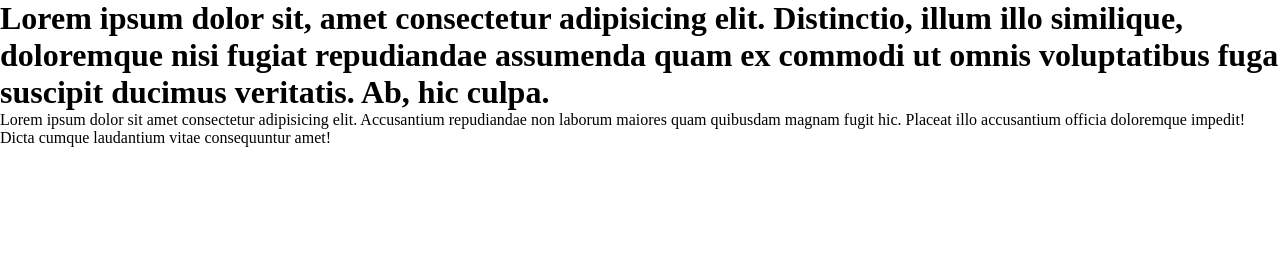
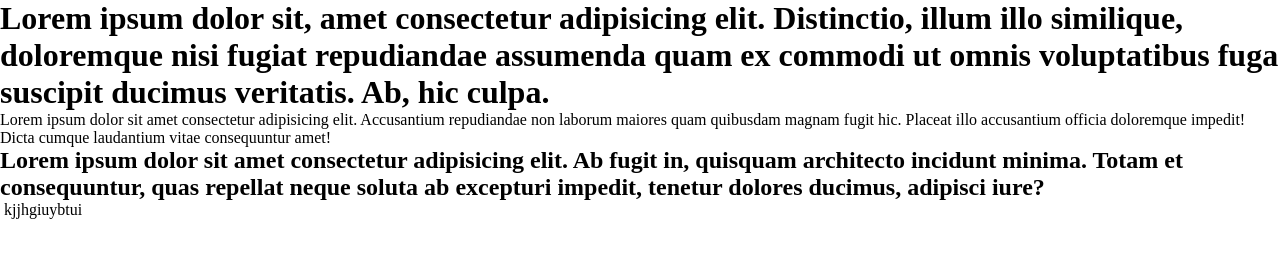
Before and after one commit to yusufxon007/gotrip, a plain HTML site: page index.html in a window 1280 px wide. Drawn offline with Linux system fonts and the light colour scheme.

Commit message:
first commit

```diff
--- a/index.html
+++ b/index.html
@@ -21,6 +21,17 @@
           Placeat illo accusantium officia doloremque impedit! Dicta cumque
           laudantium vitae consequuntur amet!
         </p>
+        <h2>
+          Lorem ipsum dolor sit amet consectetur adipisicing elit. Ab fugit in,
+          quisquam architecto incidunt minima. Totam et consequuntur, quas
+          repellat neque soluta ab excepturi impedit, tenetur dolores ducimus,
+          adipisci iure?
+        </h2>
+        <picture>
+          <source media="(min-width: )" srcset="">
+          <img src="" alt="">
+        </picture>
+        <tfoot>kjjhgiuybtui</tfoot>
       </div>
     </header>
   </body>
```
